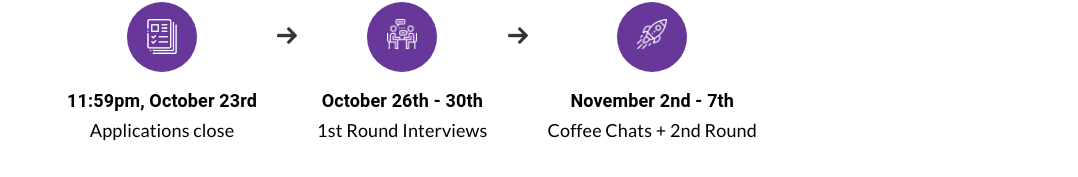
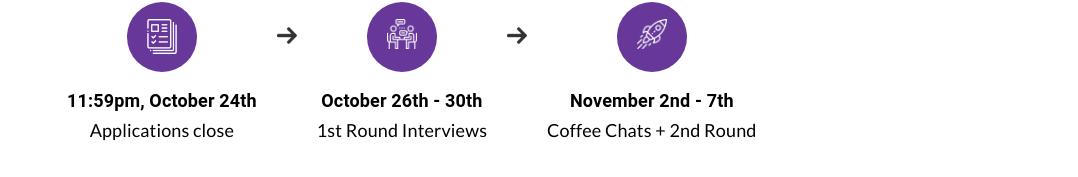
Before and after one commit to adhivd/freev-website, a React (Create React App) app: page /apply in a window 1280 px wide. Shown: the part 729-906 px from the top of the page, without its empty margins (93-1171 px from the left). Built offline with nearby package versions, Linux system fonts and the light colour scheme.

Commit message:
updated app date

```diff
--- a/src/Components/Apply.js
+++ b/src/Components/Apply.js
@@ -239,7 +239,7 @@ let batchFAQContent = [
                                 <div>
                                     <img src={application} alt="" />
                                 </div>
-                                <h2>11:59pm, October 23rd</h2>
+                                <h2>11:59pm, October 24th</h2>
                                 <p>Applications close</p>
                             </article>
                             <span>
```
